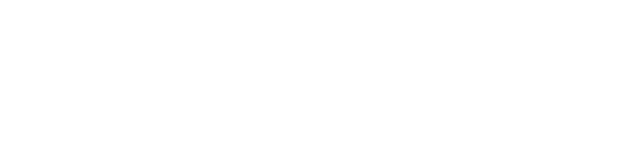
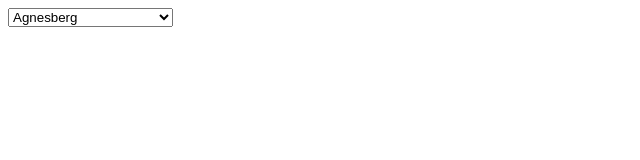
Before and after one commit to lucasackerberg/Waterworks, a website with bundled scripts: page index.html in a window 1280 px wide. Shown: the whole page, without its empty margins (0-640 px from the left). Built offline with nearby package versions, Linux system fonts and the light colour scheme.

Commit message:
fuuuuuuuuuuuuuuuuck

```diff
--- a/index.html
+++ b/index.html
@@ -1,15 +1,13 @@
 <!DOCTYPE html>
 <html lang="en">
-<head>
-    <meta charset="UTF-8">
-    <meta name="viewport" content="width=device-width, initial-scale=1.0">
-    <link rel="stylesheet" href="styles.css">
+  <head>
+    <meta charset="UTF-8" />
+    <meta name="viewport" content="width=device-width, initial-scale=1.0" />
+    <link rel="stylesheet" href="styles.css" />
     <title>Document</title>
-</head>
-<body>
-    <div class="container">
-
-    </div>
-    <script href="script.js"></script>
-</body>
+  </head>
+  <body>
+    <select id="siteSelector"></select>
+    <script type="module" src="script.js"></script>
+  </body>
 </html>
--- a/script.js
+++ b/script.js
@@ -0,0 +1,10 @@
+import { createSiteSelector } from "./siteSelector.js";
+
+createSiteSelector();
+
+const select = document.getElementById("siteSelector");
+
+select.addEventListener("change", function () {
+  let site = select.value;
+  console.log(site);
+});
--- /dev/null
+++ b/siteSelector.js
@@ -0,0 +1,33 @@
+let site = "notSet";
+
+const sites = {
+  Agnesberg: "Agnesberg",
+  Arketjarn: "Arketjärn",
+  Eriksberg: "Eriksberg",
+  Garda: "Gårda dämme",
+  Harsjo: "Härsjö dämme",
+  Kalleredsbacken: "Kålleredsbäcken",
+  Landvetter: "Landvettersjöns dämme",
+  Levgrensvagen: "Levgrensvägen",
+  Larjean: "Lärjeholm",
+  MolndalCentrum: "Mölndal C",
+  Nedsjon: "Nedsjöns dämme",
+  Rada: "Rådasjön",
+  Skars_led: "Skårs led",
+  Slussen: "Slussen",
+  Stensjon: "Stensjö dämme",
+  Tingstad: "Tingstad",
+  Torshamnen: "Torshamnen",
+};
+
+const createSiteSelector = () => {
+  const select = document.getElementById("siteSelector");
+  Object.entries(sites).forEach(([key, value]) => {
+    const option = document.createElement("option");
+    option.value = key;
+    option.textContent = value;
+    select.appendChild(option);
+  });
+};
+
+export { createSiteSelector };
```
Also changed, not shown: dynamicEndpoints.js (added, +48 -0 lines), 1 other file.
